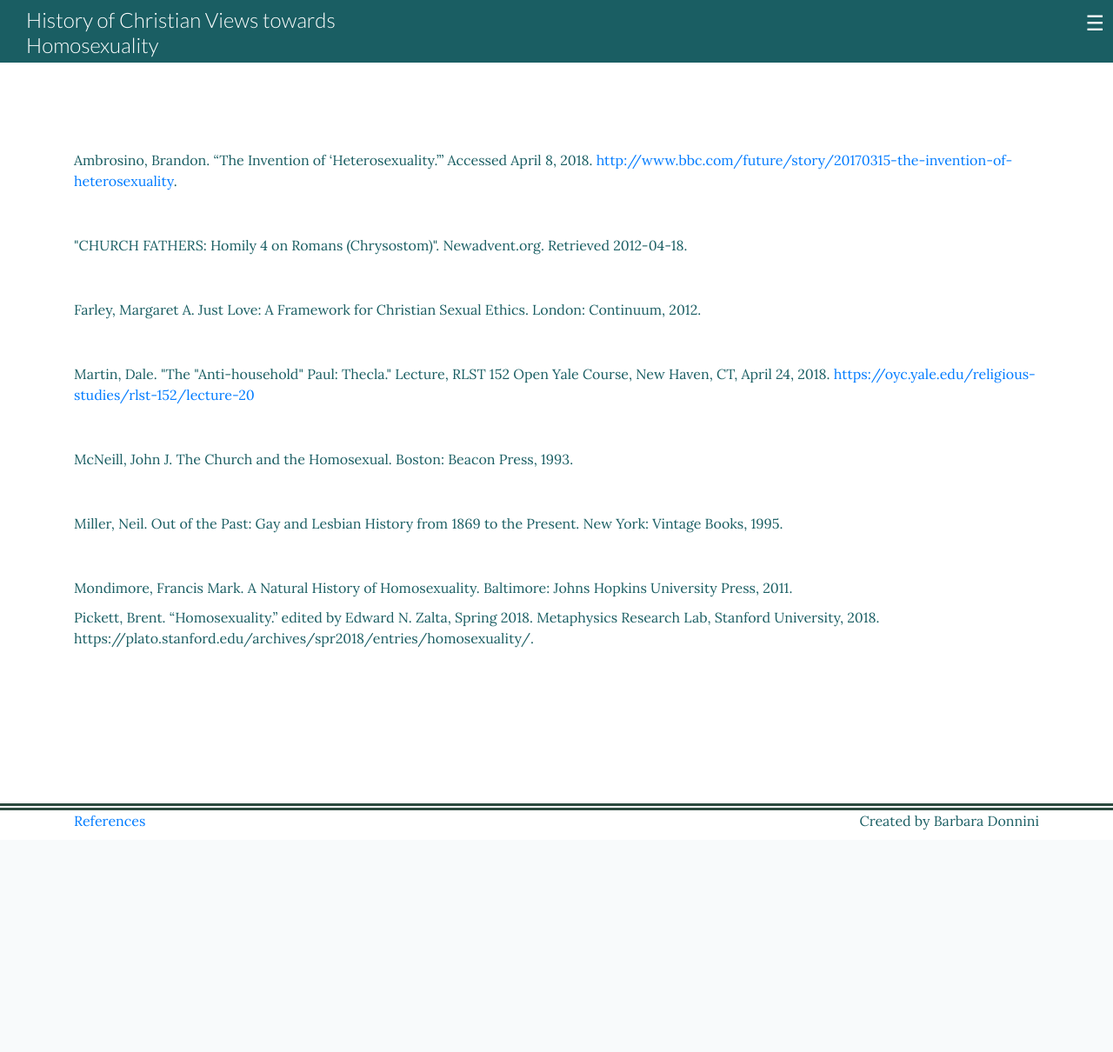
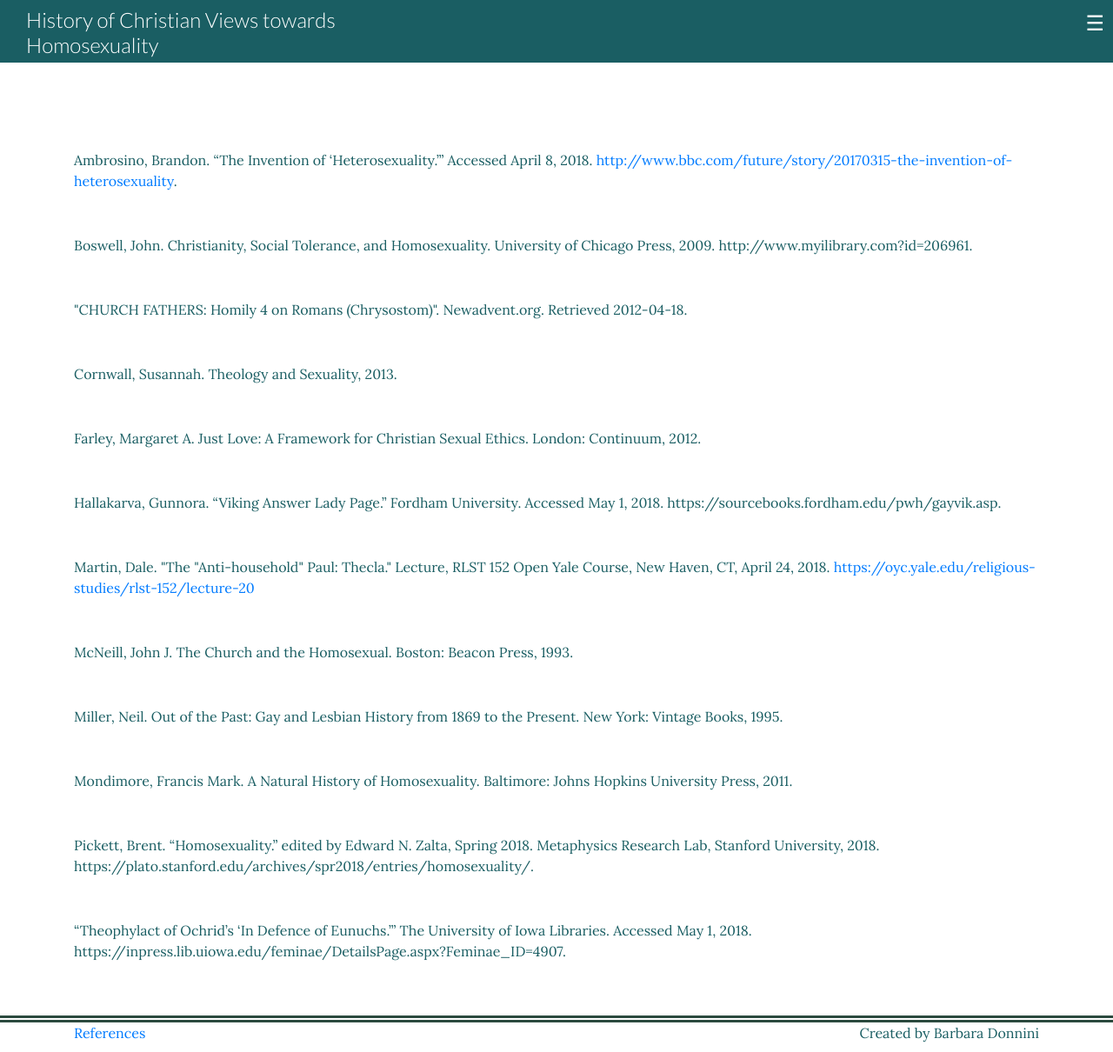
Before and after one commit to bld2104/homosexualitytimeline, a Django app: page /references in a window 1280 px wide. Shown: the whole page at 87% size. Before the commit the page ends 955 px from the top, so only its background shows below. Run offline with Django 3.2, Linux system fonts and the light colour scheme; some libraries are stand-ins or nearby versions.

Commit message:
references

```diff
--- a/maintimeline/templates/maintimeline/references.html
+++ b/maintimeline/templates/maintimeline/references.html
@@ -12,9 +12,15 @@
 	<div style="height:50px"></div>
 <p class="reference">Ambrosino, Brandon. “The Invention of ‘Heterosexuality.’” Accessed April 8, 2018. <a href="http://www.bbc.com/future/story/20170315-the-invention-of-heterosexuality" target="_blank">http://www.bbc.com/future/story/20170315-the-invention-of-heterosexuality</a>.</p>
 
+<p class="reference">Boswell, John. Christianity, Social Tolerance, and Homosexuality. University of Chicago Press, 2009. http://www.myilibrary.com?id=206961.</p>
+
 <p class="reference"> "CHURCH FATHERS: Homily 4 on Romans (Chrysostom)". Newadvent.org. Retrieved 2012-04-18.</p>
 
+<p class="reference">Cornwall, Susannah. Theology and Sexuality, 2013.</p>
+
 <p class="reference">Farley, Margaret A. Just Love: A Framework for Christian Sexual Ethics. London: Continuum, 2012.</p>
+
+<p class="reference">Hallakarva, Gunnora. “Viking Answer Lady Page.” Fordham University. Accessed May 1, 2018. https://sourcebooks.fordham.edu/pwh/gayvik.asp.</p>
 
 <p class="reference">Martin, Dale. "The "Anti-household" Paul: Thecla." Lecture, RLST 152 Open Yale Course, New Haven, CT, April 24, 2018.
 <a href="https://oyc.yale.edu/religious-studies/rlst-152/lecture-20" target="_blank">https://oyc.yale.edu/religious-studies/rlst-152/lecture-20</a></p>
@@ -25,8 +31,10 @@
 
 <p class="reference">Mondimore, Francis Mark. A Natural History of Homosexuality. Baltimore: Johns Hopkins University Press, 2011.</p>
 
-<p>Pickett, Brent. “Homosexuality.” edited by Edward N. Zalta, Spring 2018. Metaphysics Research Lab, Stanford University, 2018. https://plato.stanford.edu/archives/spr2018/entries/homosexuality/.
+<p class="reference">Pickett, Brent. “Homosexuality.” edited by Edward N. Zalta, Spring 2018. Metaphysics Research Lab, Stanford University, 2018. https://plato.stanford.edu/archives/spr2018/entries/homosexuality/.
 </p>
+
+<p class="reference">“Theophylact of Ochrid’s ‘In Defence of Eunuchs.’” The University of Iowa Libraries. Accessed May 1, 2018. https://inpress.lib.uiowa.edu/feminae/DetailsPage.aspx?Feminae_ID=4907.</p>
 
 
 </div>
```
